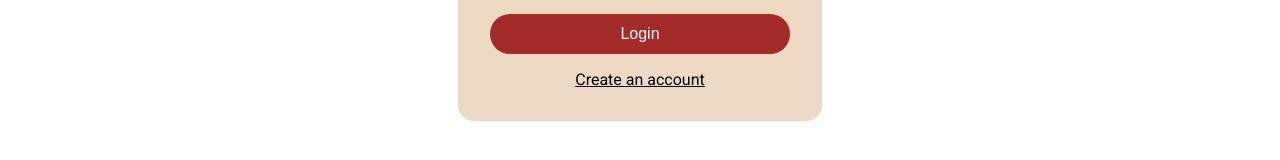
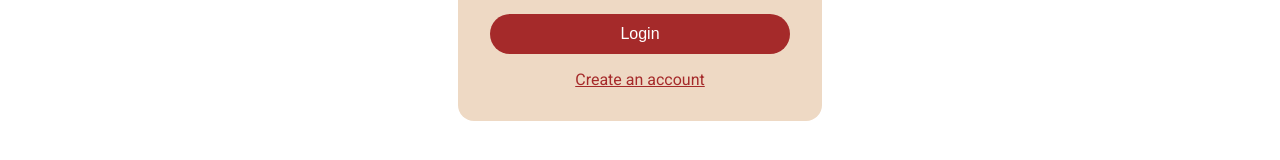
Before and after one commit to abdel-17/shopmania, a React (Vite) app: page /login in a window 1280 px wide. In both pictures the pointer is over the link "Create an account". Shown: the part 445-605 px from the top of the page. Built offline with nearby package versions, Linux system fonts and the light colour scheme.

Commit message:
Text button class changes color on hover

```diff
--- a/src/index.css
+++ b/src/index.css
@@ -54,6 +54,10 @@ body {
   font-size: 12pt;
 }
 
+.text-button:hover {
+  color: var(--accent);
+}
+
 .text-button:active {
   color: var(--accent-dark);
 }
```
